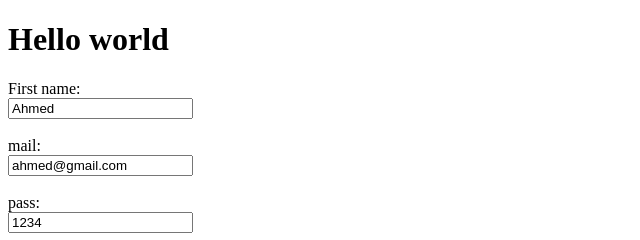
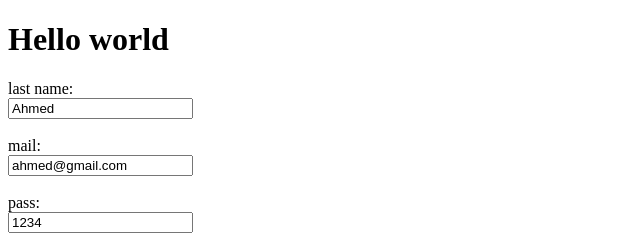
Before and after one commit to Ahmedmontaser10/first-project, a plain HTML site: page Index.html in a window 1280 px wide. Shown: the top 240 px of the page, 0-640 px from the left. Drawn offline with Linux system fonts and the light colour scheme.

Commit message:
update line 12

```diff
--- a/Index.html
+++ b/Index.html
@@ -9,7 +9,7 @@
     <body>
         <h1> Hello world</h1>
         <form action="/action_page.php">
-            <label for="fname">First name:</label><br>
+            <label for="fname">last name:</label><br>
             <input type="text" id="fname" name="fname" value="Ahmed"><br>
             <br>
             <label for="lname">mail:</label><br>
```
